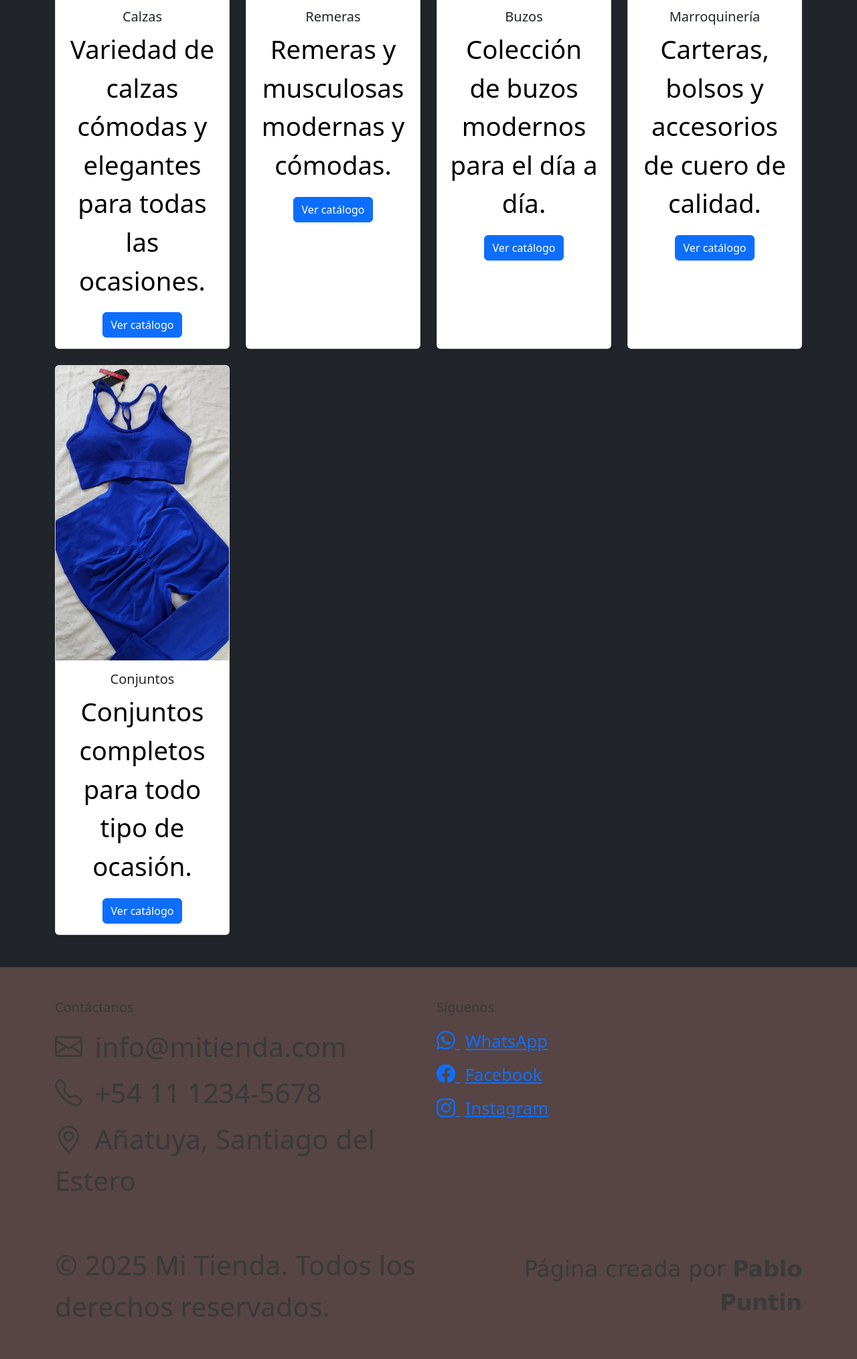
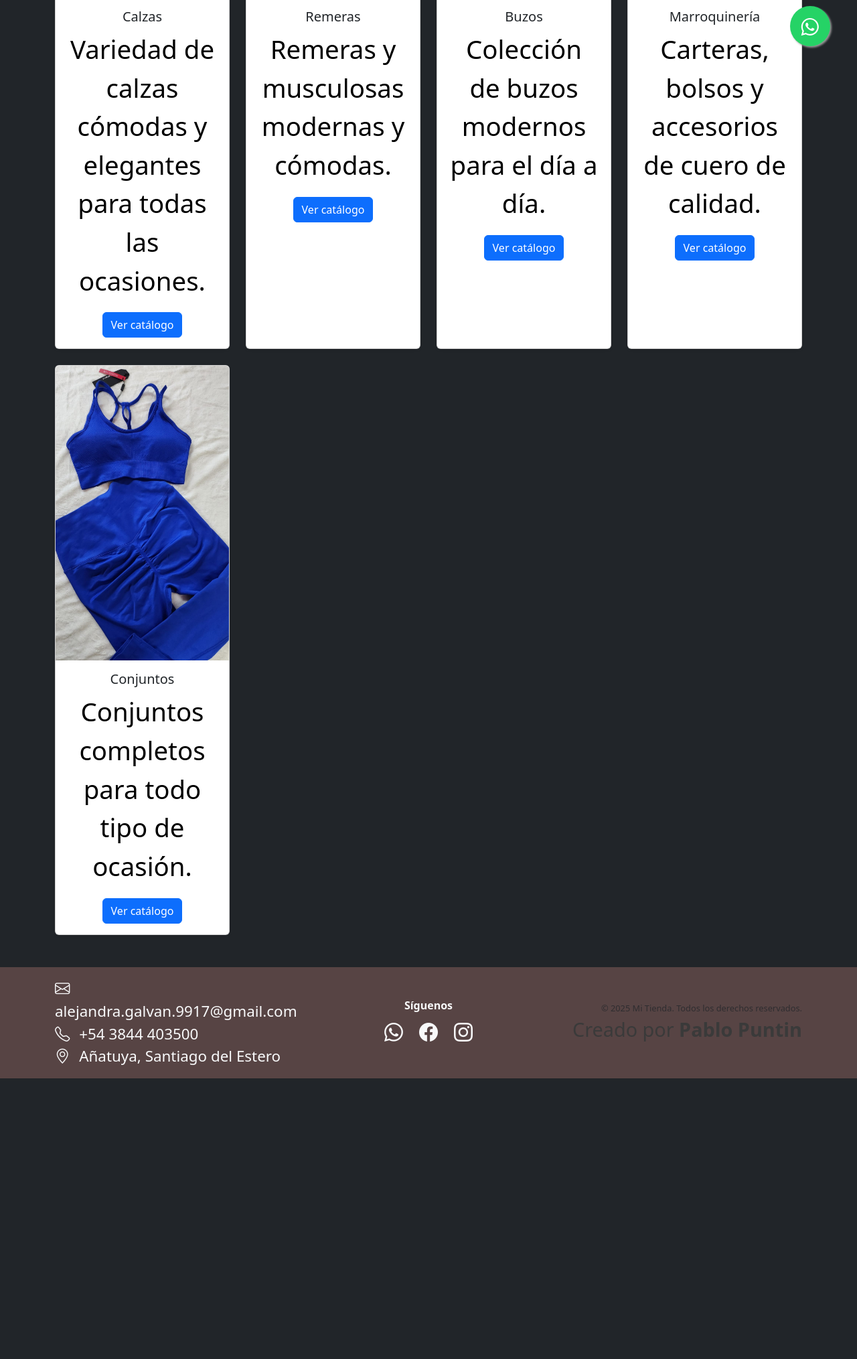
Before and after one commit to pablopuntin/catalogoAleG, a plain HTML site: page front/public/index.html in a window 1280 px wide. Shown: the part 691-2720 px from the top of the page at 67% size. After the commit the page ends 2301 px from the top, so only its background shows below. Drawn offline with nearby package versions, Linux system fonts and the light colour scheme.

Commit message:
refactor

```diff
--- a/front/public/asset/styles/styles.css
+++ b/front/public/asset/styles/styles.css
@@ -9,14 +9,29 @@ body, h1, p{
 .navbar{
   background-color: rgb(87, 68, 68);
 }
-footer{
-    background-color: rgb(87, 68, 68);
-}
-
  .nav-link{
   font-size: 1.4em;
   color: antiquewhite;
  }
+
+ .float {
+  position: fixed;
+  width: 60px;
+  height: 60px;
+  bottom: 40px; /* distancia desde abajo */
+  right: 40px;  /* distancia desde la derecha */
+  background-color: #25d366;
+  color: #FFF;
+  border-radius: 50px;
+  text-align: center;
+  font-size: 30px;
+  box-shadow: 2px 2px 3px #999;
+  z-index: 100;
+}
+
+.my-float {
+  margin-top: 16px;
+}
 
  .dev{
   font-size: 1.3em;
@@ -53,3 +68,26 @@ footer{
   width: 90%;
   box-shadow: 0 0 20px rgba(0,0,0,0.2);
 }
+
+
+footer.custom-footer {
+  background-color: rgb(87, 68, 68);
+}
+
+footer.custom-footer a {
+  text-decoration: none;
+  transition: color 0.3s ease;
+}
+
+footer.custom-footer a:hover {
+  color: #f8d7da;
+}
+
+/* Texto de copyright más pequeño */
+footer.custom-footer small {
+  font-size: 0.8rem;
+}
+/* Texto de copyright más pequeño */
+footer.custom-footer p {
+  font-size: 1.8rem;
+}
--- a/front/public/index.html
+++ b/front/public/index.html
@@ -8,6 +8,8 @@
     <link href="https://cdn.jsdelivr.net/npm/bootstrap@5.3.0/dist/css/bootstrap.min.css" rel="stylesheet">
     <!-- Bootstrap Icons -->
     <link rel="stylesheet" href="https://cdn.jsdelivr.net/npm/bootstrap-icons@1.10.0/font/bootstrap-icons.css">
+    <link rel="stylesheet" href="https://cdnjs.cloudflare.com/ajax/libs/font-awesome/6.5.1/css/all.min.css" integrity="sha512-DTOQO9RWCH3ppGqcWaEA1BIZOC6xxalwEsw9c2QQeAIftl+Vegovlnee1c9QX4TctnWMn13TZye+giMm8e2LwA==" crossorigin="anonymous" referrerpolicy="no-referrer" />
+
 
     <!--reset.css-->
     <link rel="stylesheet" href="./asset/styles/reset.css">
@@ -19,8 +21,13 @@
   <header id="navbar-container"></header>
 
 
+<!-- whatsapp flotante -->
+<a href="https://api.whatsapp.com/send?phone=54938574085555" class="float" target="_blank">
+  <i class="fab fa-whatsapp my-float"></i>
+ </a>
 
-<main>
+
+ <main>
   <!-- Sección de categorías (home) -->
   <section id="categorias" class="grid-subcategorias">
     <div class="container text-center">
@@ -100,7 +107,7 @@
 
 
 <!-- Footer -->
-<footer class="custom-footer py-5 mt-5">
+<!-- <footer class="custom-footer py-5 mt-5">
   <div class="container">
     <div class="row">
       <div class="col-md-6">
@@ -152,10 +159,47 @@
       </div>
     </div>
   </div>
+</footer> -->
+
+<footer class="custom-footer py-3 mt-5 text-light">
+  <div class="container">
+    <div class="row text-center align-items-center">
+
+      <!-- Contacto -->
+      <div class="col-12 col-md-4 mb-3 mb-md-0 text-md-start">
+          <ul class="list-unstyled mb-0 small">
+          <li><i class="bi bi-envelope me-2"></i> alejandra.galvan.9917@gmail.com</li>
+          <li><i class="bi bi-telephone me-2"></i> +54 3844 403500</li>
+          <li><i class="bi bi-geo-alt me-2"></i> Añatuya, Santiago del Estero</li>
+        </ul>
+      </div>
+
+      <!-- Redes sociales -->
+      <div class="col-12 col-md-4 mb-3 mb-md-0">
+        <h6 class="fw-bold ">Síguenos</h6>
+        <div class="d-flex justify-content-center gap-4">
+          <a href="https://wa.me/ 54 3844 403500" target="_blank" class="text-light fs-3"><i class="bi bi-whatsapp"></i></a>
+          <a href="https://www.facebook.com/alejandra.galvan.686838?locale=es_LA" target="_blank" class="text-light fs-3"><i class="bi bi-facebook"></i></a>
+          <a href="https://www.instagram.com/alegalvv" target="_blank" class="text-light fs-3"><i class="bi bi-instagram"></i></a>
+        </div>
+      </div>
+
+      <!-- Créditos -->
+      <div class="col-12 col-md-4 text-md-end">
+        <small class="d-block text-muted">&copy; 2025 Mi Tienda. Todos los derechos reservados.</small>
+        <p class="mb-0">Creado por <strong>Pablo Puntin</strong></p>
+      </div>
+
+    </div>
+  </div>
 </footer>
 
 
 
+
+<!--js whats flotante-->
+    <script src="fontawesome/fontawesome.min.js"></script>
+<script src="fontawesome/all.min.js"></script>
 
 
 <!-- Bootstrap JS -->
```
